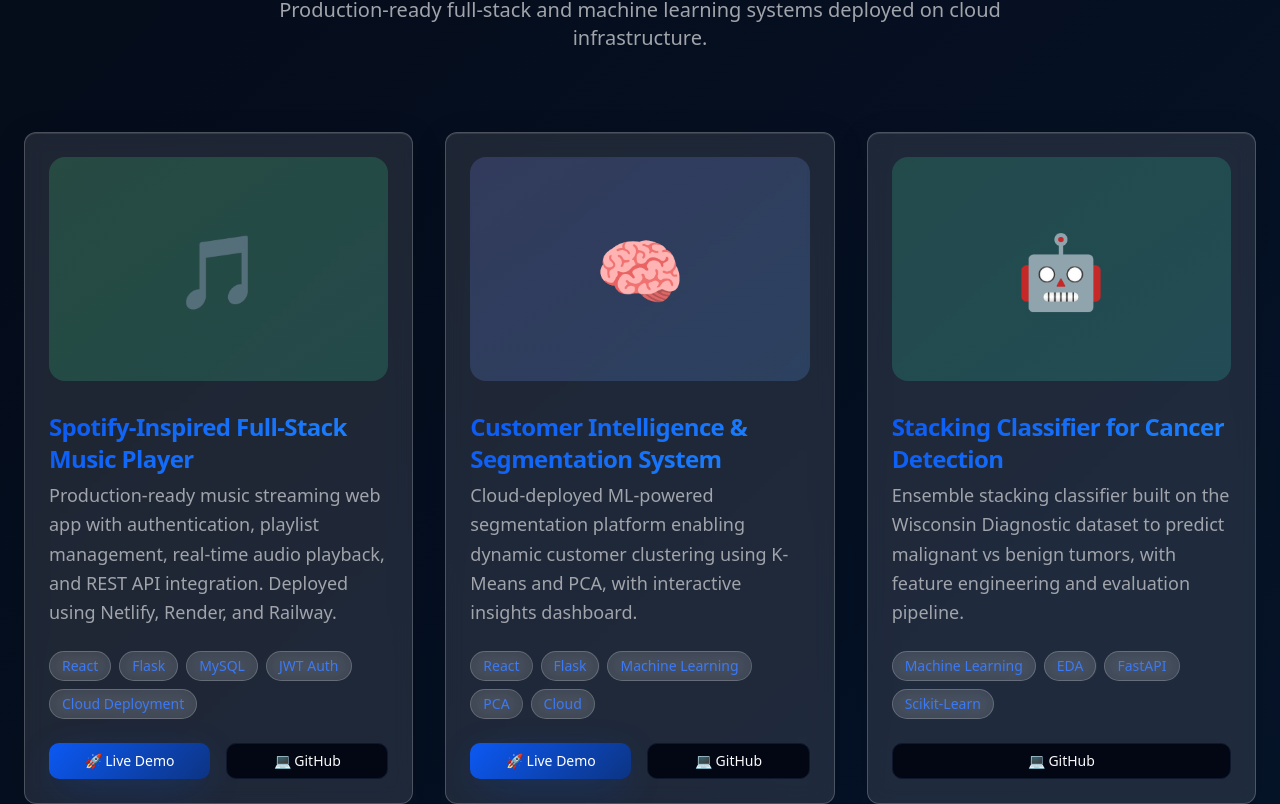
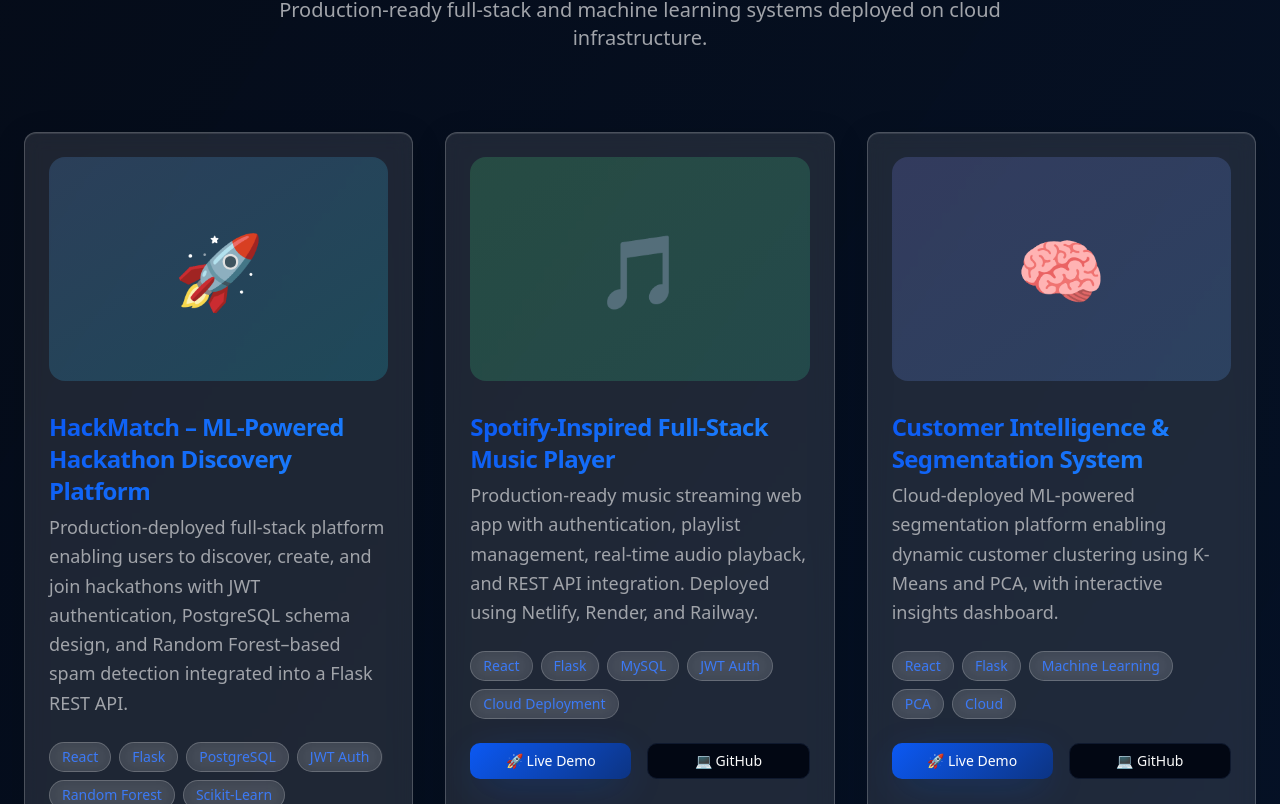
Before and after one commit to Aditya54Singh/Portfolio_Aditya, a React (Vite) app: page / in a window 1280 px wide. Shown: the part 3736-4540 px from the top of the page. Built offline with nearby package versions, Linux system fonts and the light colour scheme.

Commit message:
Update Index.tsx

```diff
--- a/client/pages/Index.tsx
+++ b/client/pages/Index.tsx
@@ -633,6 +633,26 @@
 
     <div className="grid md:grid-cols-2 lg:grid-cols-3 gap-8 max-w-7xl mx-auto">
       {[
+  // 🚀 HACKMATCH (NEW - MOST ADVANCED)
+  {
+    title: "HackMatch – ML-Powered Hackathon Discovery Platform",
+    description:
+      "Production-deployed full-stack platform enabling users to discover, create, and join hackathons with JWT authentication, PostgreSQL schema design, and Random Forest–based spam detection integrated into a Flask REST API.",
+    icon: "🚀",
+    gradient: "from-blue-400/20 to-cyan-400/20",
+    tags: [
+      "React",
+      "Flask",
+      "PostgreSQL",
+      "JWT Auth",
+      "Random Forest",
+      "Scikit-Learn",
+      "Cloud Deployment",
+    ],
+    liveDemo: "https://your-netlify-url",
+    github: "https://github.com/Aditya54Singh/hackmatch",
+  },
+
   // 🎵 SPOTIFY PROJECT
   {
     title: "Spotify-Inspired Full-Stack Music Player",
@@ -667,7 +687,8 @@
     tags: ["Machine Learning", "EDA", "FastAPI", "Scikit-Learn"],
     github: "https://github.com/YOUR_USERNAME/cancer-detection-project",
   },
-      ].map((project, index) => (
+]
+.map((project, index) => (
         <Card
           key={index}
           className="group glass border-primary/20 hover:border-primary/40 shadow-glass hover:shadow-blue-lg transition-all duration-500 hover:scale-105"
```
Lines whose indentation alone changed are shown as unchanged.
